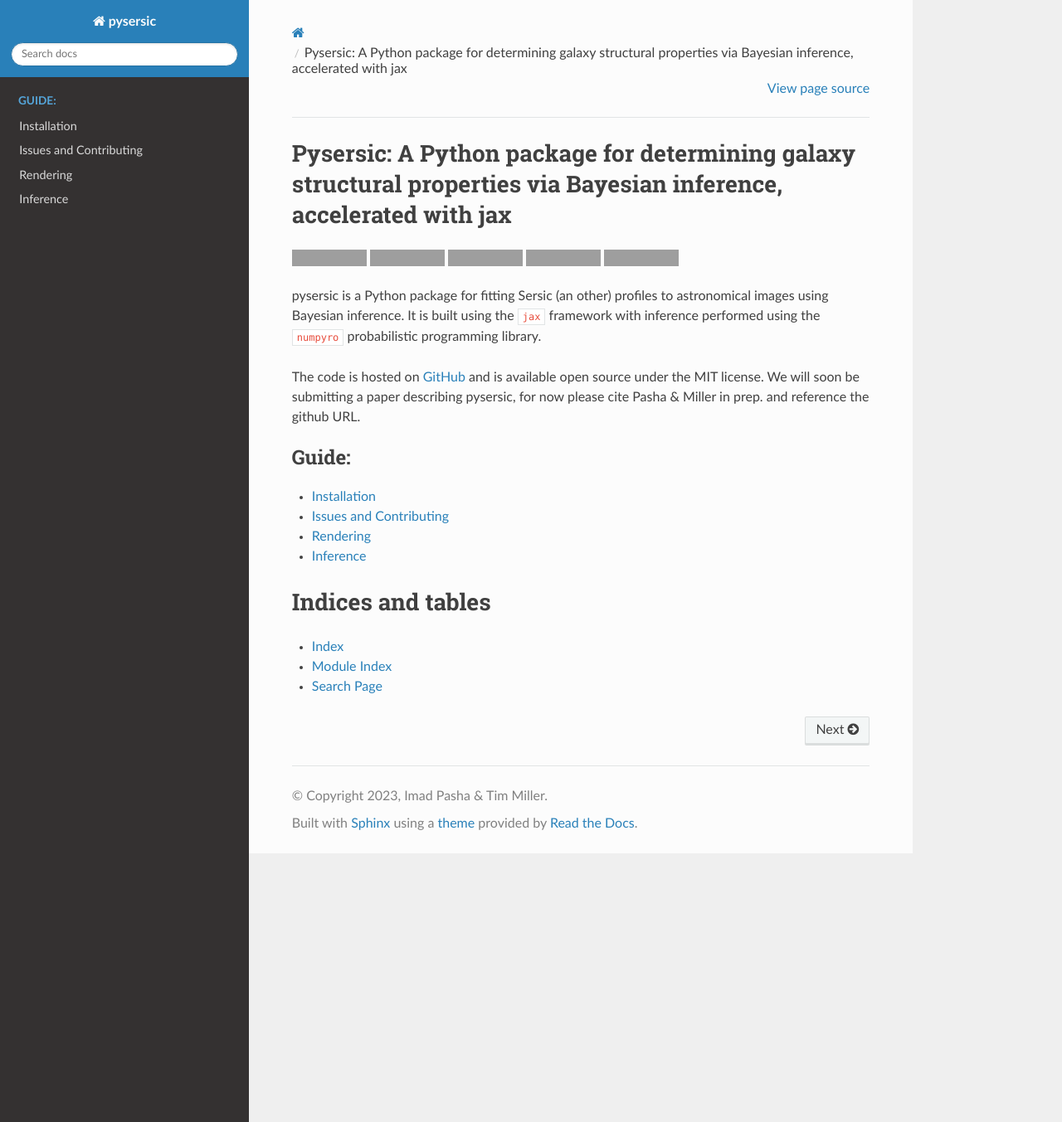
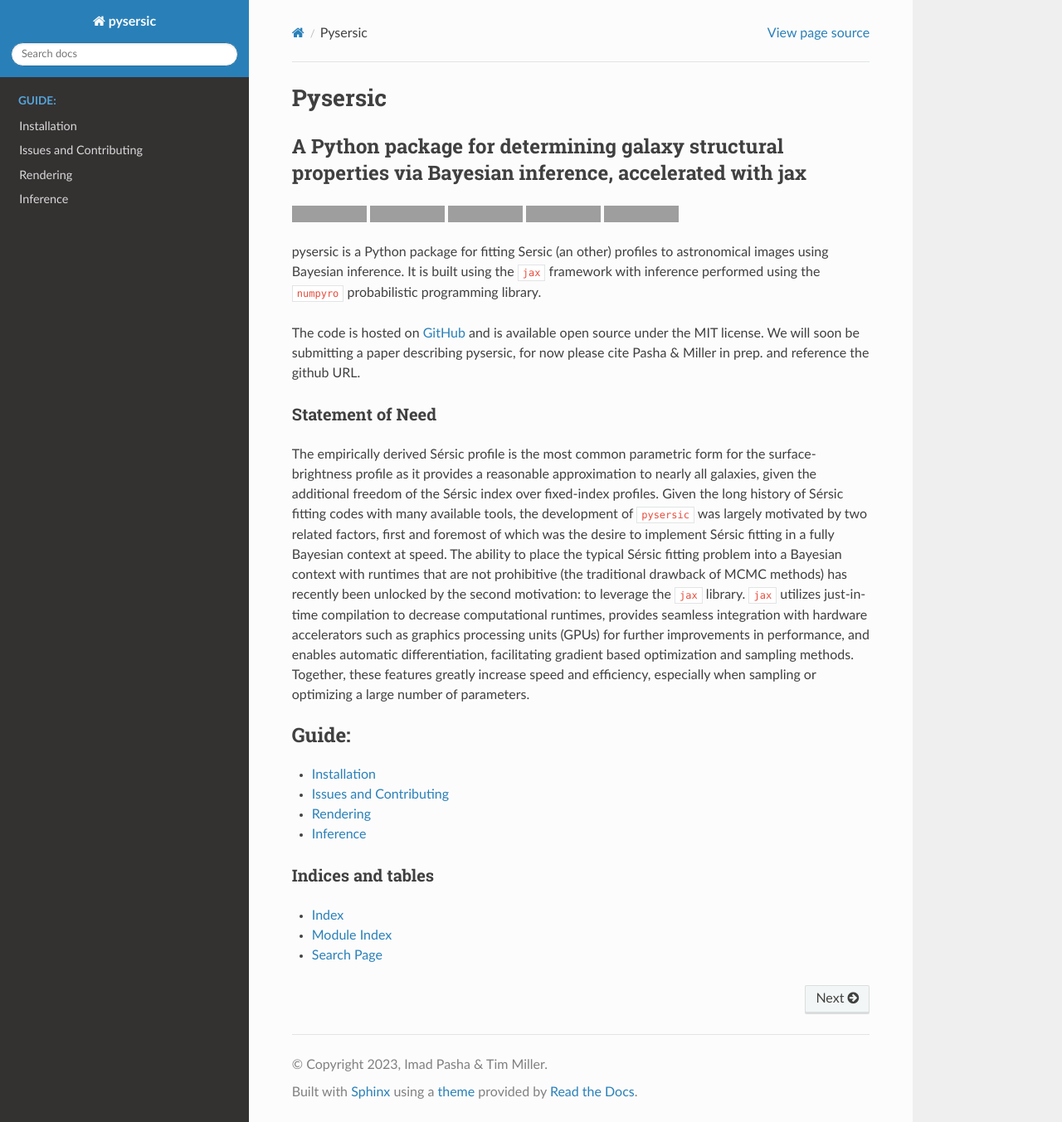
Before and after one commit to pysersic/pysersic, a Sphinx documentation site: the page built from docs/source/index.rst, in a window 1280 px wide and 1353 px high. Shown: the whole window at 83% size. Built offline with Sphinx 7.4.7 and the Read the Docs theme 2.0.0, drawn with Linux system fonts in a browser that asks for light colours; pages that are not in the unit, such as notebooks, are missing from menus; grey boxes are pictures that could not be loaded.

Commit message:
update docs with statement of need.

```diff
--- a/docs/source/index.rst
+++ b/docs/source/index.rst
@@ -2,9 +2,13 @@
    sphinx-quickstart on Wed May 17 11:32:50 2023.
    You can adapt this file completely to your liking, but it should at least
    contain the root `toctree` directive.
+====================================
+Pysersic
+====================================
 
-Pysersic: A Python package for determining galaxy structural properties via Bayesian inference, accelerated with jax
-====================================
+-----------------------------------------------------------------------------------------------------------
+ A Python package for determining galaxy structural properties via Bayesian inference, accelerated with jax
+-----------------------------------------------------------------------------------------------------------
 
 .. image:: https://img.shields.io/github/actions/workflow/status/pysersic/pysersic/pytest.yml
 
@@ -19,6 +23,12 @@ Pysersic: A Python package for determining galaxy structural properties via Baye
 pysersic is a Python package for fitting Sersic (an other) profiles to astronomical images using Bayesian inference. It is built using the ``jax`` framework with inference performed using the ``numpyro`` probabilistic programming library.
 
 The code is hosted on `GitHub <https://github.com/pysersic/pysersic>`_ and is available open source under the MIT license. We will soon be submitting a paper describing pysersic, for now please cite Pasha & Miller in prep. and reference the github URL.
+
+Statement of Need
+=================
+The empirically derived Sérsic profile is the most common parametric form for the surface-brightness profile as it provides a reasonable approximation to nearly all galaxies, given the additional freedom of the Sérsic index over fixed-index profiles. Given the long history of Sérsic fitting codes with many available tools, the development of ``pysersic`` was largely motivated by two related factors, first and foremost of which was the desire to implement Sérsic fitting in a fully Bayesian context at speed. The ability to place the typical Sérsic fitting problem into a Bayesian context with runtimes that are not prohibitive (the traditional drawback of MCMC methods) has recently been unlocked by the second motivation: to leverage the ``jax`` library. ``jax`` utilizes just-in-time compilation to decrease computational runtimes, provides seamless integration with hardware accelerators such as graphics processing units (GPUs) for further improvements in performance, and enables automatic differentiation, facilitating gradient based optimization and sampling methods. Together, these features greatly increase speed and efficiency, especially when sampling or optimizing a large number of parameters.
+
+
 
 .. toctree::
    :maxdepth: 1
--- a/docs/source/rendering.rst
+++ b/docs/source/rendering.rst
@@ -1,14 +1,14 @@
 Rendering
 ==========
 
-The foundation of any Sersic fitting method is an efficient and accurate way to render the model images. In pysersic this performed using the ``rendering.py`` module. This is kept seperate from the inference module to facilitate easy testing of different implementations and to hopefully encourage innovation. With the initial release we have implemented three rendering methods which will be described below: ``PixelRenderer``, ``FourierRenderer``, and ``HybridRenderer``. All of these are implemented in classes which are based on the ``BaseRenderer`` class, upon which new renderers can be built. These classes are all initialized with the desired image shape and PSF cutout. Each algorithm has additional optional arguments described below.
+The foundation of any Sersic fitting method is an efficient and accurate way to render the model images. In ``pysersic`` this performed using the ``rendering.py`` module. This is kept seperate from the inference module to facilitate easy testing of different implementations and to hopefully encourage innovation. With the initial release we have implemented three rendering methods which will be described below: ``PixelRenderer``, ``FourierRenderer``, and ``HybridRenderer``. All of these are implemented in classes which are based on the ``BaseRenderer`` class, upon which new renderers can be built. These classes are all initialized with the desired image shape and point spread function (PSF) cutout. Each algorithm has additional optional arguments described below.
 
-We set ``HybridRenderer`` as the default as it provides accurate results for the center of sources, where most of the signal is, while avoiding the aliasing issues of ``FourierRenderer``. However it is not as accurate at very large radii (at greater that 10 time the effective radius) and at low sersic index, n $<$ 0.8. In these cases it is better to use ``PixelRenderer``.
+We set ``HybridRenderer`` as the default as it provides accurate results for the center of sources, where most of the signal is, while avoiding the aliasing issues of ``FourierRenderer``. However it is not as accurate at very large radii (at greater that 10 time the effective radius) and at low sersic index, :math:`n<0.8`. In these cases it is better to use the ``PixelRenderer``, which can be oversampled in the center to ensure accuracy.
 
 ``PixelRenderer``
 ------------------
 
-The first rendering method is the most straightforward and is similar to many other Sersic fitting codes. It involves rendering the profile on the pixel grid "above the sky", i.e. the intrinsic profile. This intrinsic image is then convolved with the PSF using a FFT to create the model image to be compared with the data. When using this approach, we have to be careful to ensure accurate rendering for high index profiles. Near the center of such a profile, the brightness of the profile changes so quickly that the center of a pixel is no longer an accurate approximation for the average flux, as is implicitly assumed when rendering on a pixel grid. As is common, we implement an over-sampling scheme to better predict the flux for these profiles. To conserve computational resources oversampling is performed in a square grid with a fixed size and location in the center of the image where these effects are most prevalent.
+The first rendering method is the most straightforward and is similar to many other Sersic fitting codes. It involves rendering the profile on the pixel grid "above the sky", i.e. the intrinsic profile. This intrinsic image is then convolved with the PSF using a fast fourier transform (FFT) to create the model image to be compared with the data. When using this approach, we have to be careful to ensure accurate rendering for high index profiles. Near the center of such a profile, the brightness of the profile changes so quickly that the center of a pixel is no longer an accurate approximation for the average flux, as is implicitly assumed when rendering on a pixel grid. As is common, we implement an over-sampling scheme to better predict the flux for these profiles. To conserve computational resources, oversampling is performed in a square grid with a fixed size and location in the center of the image where these effects are most prevalent.
 
 
 There are two optional arguments:
```
